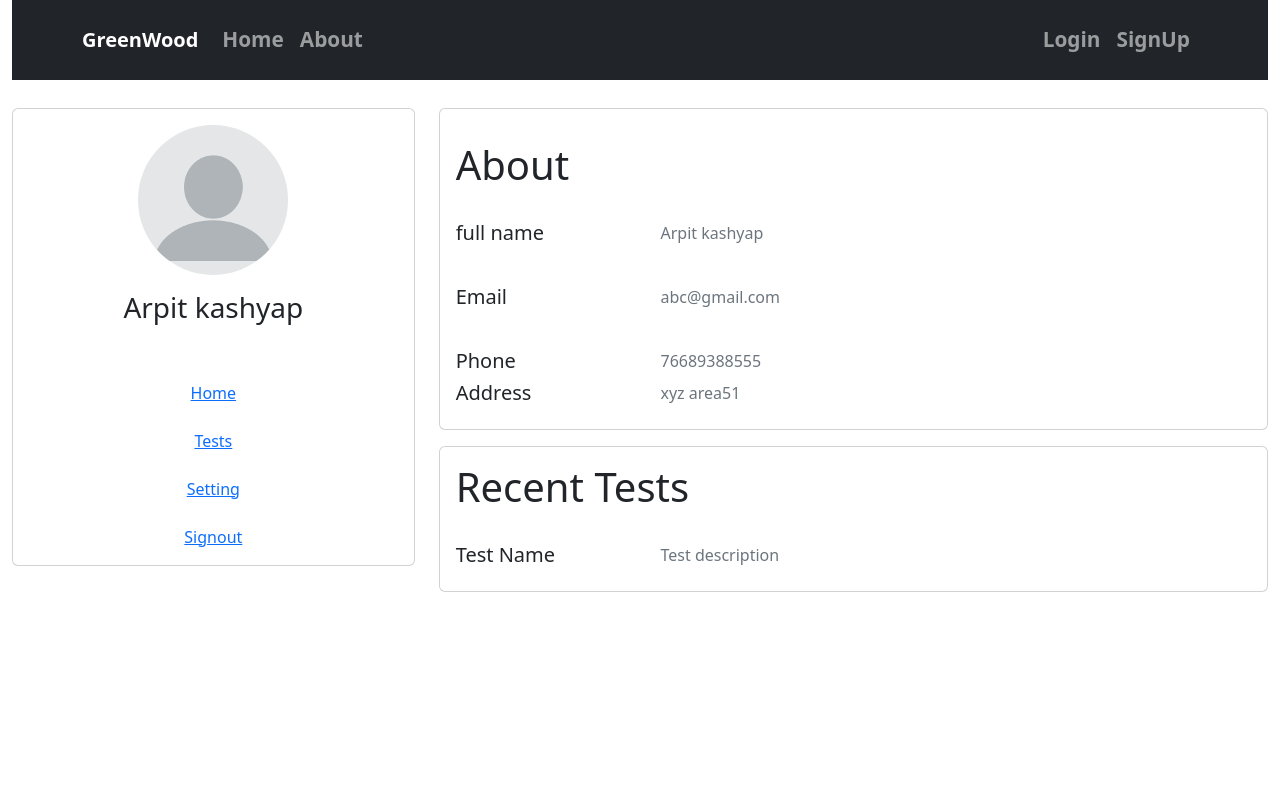
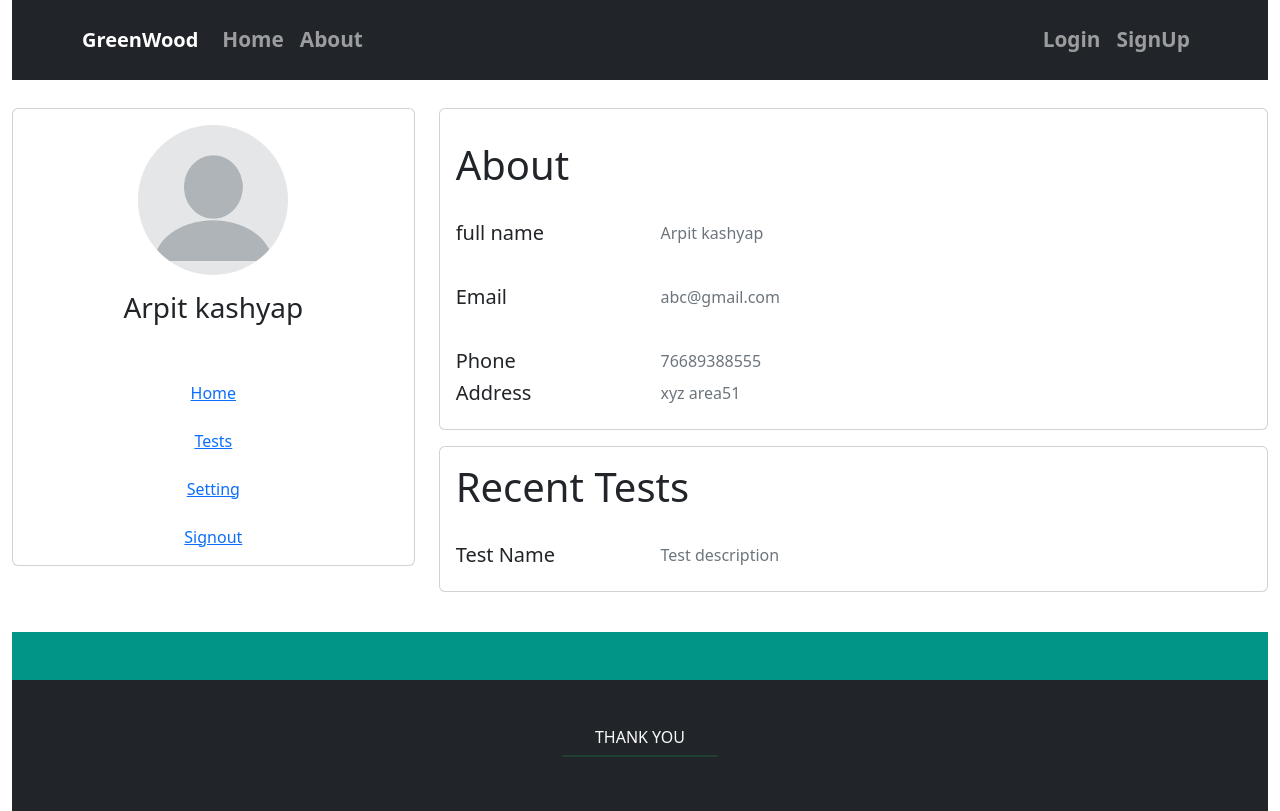
Before and after one commit to Astro3321/greenwood, a React (Create React App) app: page /profile in a window 1280 px wide. Built offline with nearby package versions, Linux system fonts and the light colour scheme; no server answers; a web font is replaced by a local one.

Commit message:
Add footer Page

```diff
--- a/src/App.js
+++ b/src/App.js
@@ -4,6 +4,7 @@ import { BrowserRouter as Router, Routes, Route} from "react-router-dom"
 import { AuthProvider } from "./contexts/AuthContext"
 import Home from "./components/Home"
 import Profile from "./components/Profile"
+import Footer from "./components/Footer"
 
 export default function App() {
 	const fontStyles = {
@@ -39,6 +40,7 @@ export default function App() {
 					{/* <Route path="/signup" element={}></Route> Signup */}
 					<Route path="/profile" element={<Profile />}></Route> Signup
 				</Routes>
+				<Footer/>
 			</AuthProvider>
 		</Router>
 	</Container>
--- /dev/null
+++ b/src/components/Footer.js
@@ -0,0 +1,31 @@
+import React from 'react'
+
+export default function Footer(props) {
+  return (
+    <div>
+      <footer className="page-footer bg-dark">
+        <div  style={{background:"#019587"}}>
+            <div className="container">
+                <div className="row py-4 d-flex align-items-center">
+                    <div className="col-md-12 text-center">
+                        <a href="/"><i class="fa-brands fa-twitter"></i></a>
+                        <a href="/"><i class="fa-brands fa-linkedin"></i></a>
+                        <a href="/"><i class="fa-brands fa-instagram"></i></a>
+                        <a href="/"><i class="fa-brands fa-facebook"></i></a>
+                    </div>
+                </div>
+            </div>
+        </div>
+
+        <div className="container text-center text-md-left mt-5">
+            <div className="row">
+                <div className="col-md-3 mx-auto mb-4">
+                    <h6 className="text-uppercase font-weight-bold text-light">Thank You</h6>
+                    <hr className='bg-success mb-4 mt-0 d-inline-block mx-auto' />
+                </div>
+            </div>
+        </div>
+      </footer>
+    </div>
+  )
+}
```
